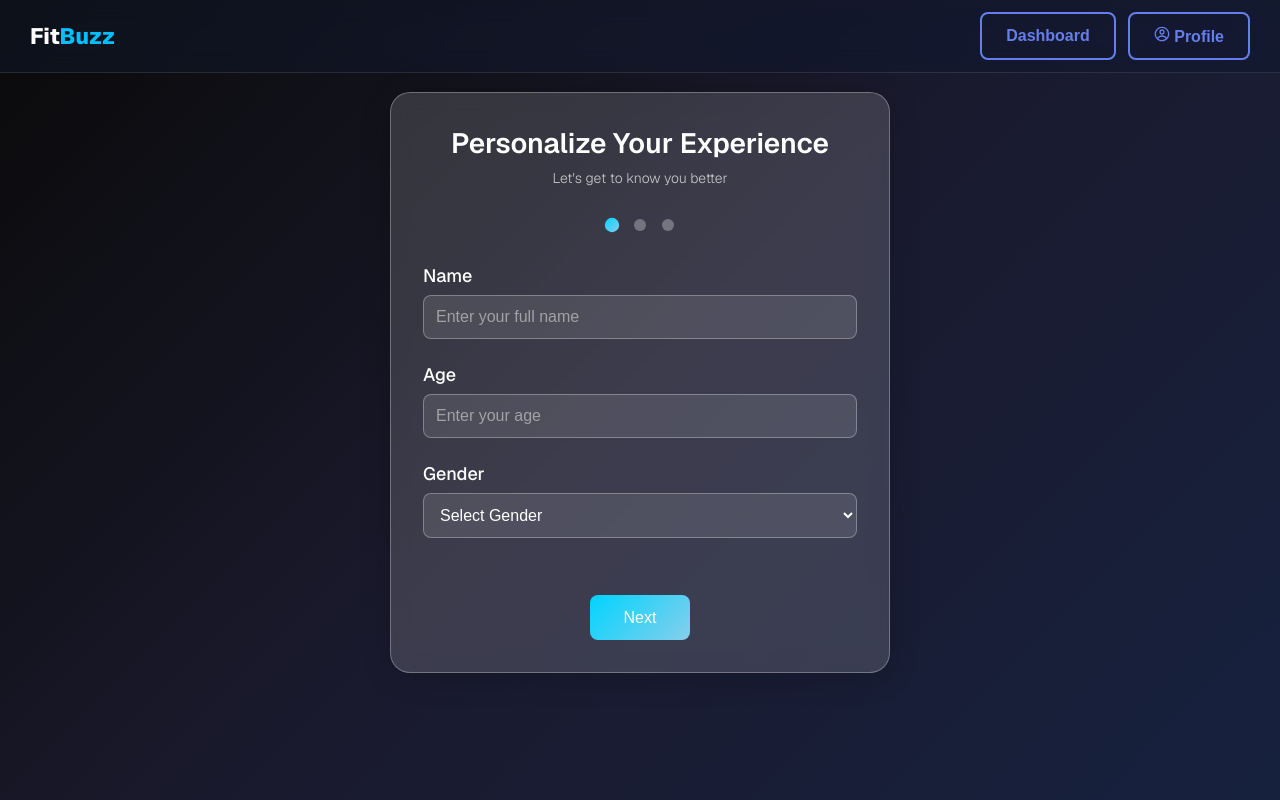
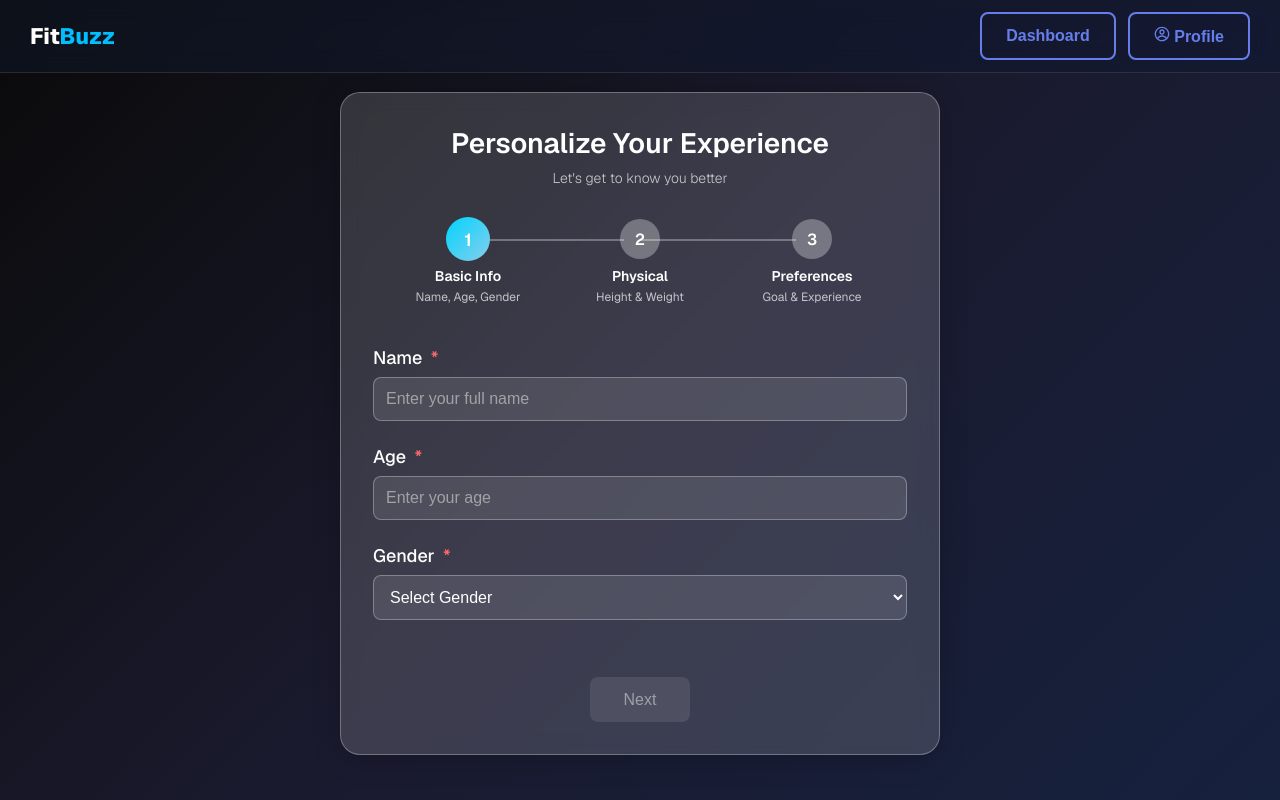
Before and after one commit to tusharrajput001/FitBuzz, a React (Vite) app: page /wizard in a window 1280 px wide. Built offline with nearby package versions, Linux system fonts and the light colour scheme; no server answers; sample sign-in values are in the browser's storage.

Commit message:
api integration and wizard update

```diff
--- a/src/UserInfoWizard/Form 1/Form1.css
+++ b/src/UserInfoWizard/Form 1/Form1.css
@@ -13,6 +13,11 @@
   font-weight: 500;
   margin-bottom: 0.5rem;
   text-align: left;
+}
+
+.form1-container .form-field h2 .required {
+  color: #ff6b6b;
+  margin-left: 4px;
 }
 
 .form1-container .form-field input,
@@ -36,6 +41,12 @@
 .form1-container .form-field select:focus {
   border-color: #00d4ff;
   box-shadow: 0 0 0 2px rgba(0, 212, 255, 0.2);
+}
+
+.form1-container .form-field input.filled,
+.form1-container .form-field select.filled {
+  border-color: #00d4ff;
+  background: rgba(0, 212, 255, 0.1);
 }
 
 .form1-container .form-field select {
--- a/src/UserInfoWizard/Form 1/Form1.jsx
+++ b/src/UserInfoWizard/Form 1/Form1.jsx
@@ -5,7 +5,7 @@ const Form1 = ({ formData, handleChange }) => {
   return (
     <div className="form1-container">
       <div className="form-field">
-        <h2>Name</h2>
+        <h2>Name <span className="required">*</span></h2>
         <input
           type="text"
           name="name"
@@ -13,10 +13,11 @@ const Form1 = ({ formData, handleChange }) => {
           value={formData.name}
           onChange={handleChange}
           required
+          className={formData.name ? "filled" : ""}
         />
       </div>
       <div className="form-field">
-        <h2>Age</h2>
+        <h2>Age <span className="required">*</span></h2>
         <input
           type="number"
           name="age"
@@ -26,11 +27,18 @@ const Form1 = ({ formData, handleChange }) => {
           min="13"
           max="100"
           required
+          className={formData.age ? "filled" : ""}
         />
       </div>
       <div className="form-field">
-        <h2>Gender</h2>
-        <select name="gender" value={formData.gender} onChange={handleChange} required>
+        <h2>Gender <span className="required">*</span></h2>
+        <select
+          name="gender"
+          value={formData.gender}
+          onChange={handleChange}
+          required
+          className={formData.gender ? "filled" : ""}
+        >
           <option value="">Select Gender</option>
           <option value="Male">Male</option>
           <option value="Female">Female</option>
--- a/src/UserInfoWizard/Form 2/Form2.jsx
+++ b/src/UserInfoWizard/Form 2/Form2.jsx
@@ -5,7 +5,7 @@ const Form2 = ({ formData, handleChange }) => {
   return (
     <div className="form2-container">
       <div className="form-field">
-        <h2>Height</h2>
+        <h2>Height <span className="required">*</span></h2>
         <input
           type="number"
           name="height"
@@ -15,10 +15,11 @@ const Form2 = ({ formData, handleChange }) => {
           min="100"
           max="250"
           required
+          className={formData.height ? "filled" : ""}
         />
       </div>
       <div className="form-field">
-        <h2>Weight</h2>
+        <h2>Weight <span className="required">*</span></h2>
         <input
           type="number"
           name="weight"
@@ -29,6 +30,7 @@ const Form2 = ({ formData, handleChange }) => {
           max="300"
           step="0.1"
           required
+          className={formData.weight ? "filled" : ""}
         />
       </div>
     </div>
--- a/src/UserInfoWizard/WizardForm.css
+++ b/src/UserInfoWizard/WizardForm.css
@@ -10,7 +10,7 @@
   box-shadow: 0 4px 30px rgba(0, 0, 0, 0.2);
   min-width: 300px;
   margin: 2rem auto;
-  max-width: 500px;
+  max-width: 600px;
 }
 
 .wizard-form-container > h1 {
@@ -27,30 +27,69 @@
   align-items: center;
   margin-bottom: 2rem;
   gap: 1rem;
+  width: 100%;
+  max-width: 500px;
+}
+
+.step-item {
+  display: flex;
+  flex-direction: column;
+  align-items: center;
+  position: relative;
+  flex: 1;
 }
 
 .step-dot {
-  width: 12px;
-  height: 12px;
+  width: 40px;
+  height: 40px;
   border-radius: 50%;
   background: rgba(255, 255, 255, 0.3);
   transition: all 0.3s ease;
+  display: flex;
+  align-items: center;
+  justify-content: center;
+  color: white;
+  font-weight: 600;
+  font-size: 16px;
+  margin-bottom: 0.5rem;
 }
 
 .step-dot.active {
   background: linear-gradient(135deg, #00d4ff, #87ceeb);
-  transform: scale(1.2);
+  transform: scale(1.1);
 }
 
 .step-dot.completed {
-  background: rgba(0, 212, 255, 0.6);
+  background: linear-gradient(135deg, #00d4ff, #87ceeb);
+  transform: scale(1.1);
+}
+
+.step-info {
+  text-align: center;
+  margin-bottom: 0.5rem;
+}
+
+.step-title {
+  color: white;
+  font-weight: 600;
+  font-size: 14px;
+  margin-bottom: 0.25rem;
+}
+
+.step-description {
+  color: rgba(255, 255, 255, 0.7);
+  font-size: 12px;
 }
 
 .step-line {
-  width: 40px;
+  position: absolute;
+  top: 20px;
+  left: 50%;
+  width: 100%;
   height: 2px;
   background: rgba(255, 255, 255, 0.3);
   transition: background 0.3s ease;
+  z-index: -1;
 }
 
 .step-line.completed {
@@ -67,6 +106,14 @@
   gap: 1rem;
   justify-content: center;
   margin-top: 2rem;
+}
+
+.wizard-buttons {
+  display: flex;
+  gap: 1rem;
+  justify-content: center;
+  margin-top: 2rem;
+  width: 100%;
 }
 
 .wizard-btn {
@@ -112,13 +159,35 @@
     padding: 1.5rem;
     min-width: 250px;
     margin: 1rem;
+    max-width: 100%;
   }
 
   .wizard-form-container > h1 {
     font-size: 24px;
   }
 
-  .button-group {
+  .step-indicator {
+    flex-direction: column;
+    gap: 1rem;
+  }
+
+  .step-item {
+    flex-direction: row;
+    align-items: center;
+    gap: 1rem;
+    width: 100%;
+  }
+
+  .step-line {
+    display: none;
+  }
+
+  .step-info {
+    text-align: left;
+    margin-bottom: 0;
+  }
+
+  .wizard-buttons {
     flex-direction: column;
     gap: 0.5rem;
   }
@@ -128,12 +197,4 @@
     height: 45px;
     font-size: 14px;
   }
-
-  .step-indicator {
-    gap: 0.5rem;
-  }
-
-  .step-line {
-    width: 30px;
-  }
 }
--- a/src/UserInfoWizard/WizardForm.jsx
+++ b/src/UserInfoWizard/WizardForm.jsx
@@ -1,31 +1,124 @@
 import React, { useState } from "react";
+import { useNavigate } from "react-router-dom";
 import Form1 from "./Form 1/Form1";
 import Form2 from "./Form 2/Form2";
 import Form3 from "./Form 3/Form3";
+import LoadingPopup from "../components/LoadingPopup/LoadingPopup";
+import workoutDietService from "../services/workoutDiet/workoutDietService";
 import "./WizardForm.css";
 
 const WizardForm = () => {
   const [step, setStep] = useState(1);
+  const [isLoading, setIsLoading] = useState(false);
   const [formData, setFormData] = useState({
     name: "",
     age: "",
     gender: "",
     height: "",
     weight: "",
-    goal:"",
-    diet_preference:"",
+    goal: "",
+    diet_preference: "",
     workout: "",
   });
+
+  const navigate = useNavigate();
+
+  const steps = [
+    { number: 1, title: "Basic Info", description: "Name, Age, Gender" },
+    { number: 2, title: "Physical", description: "Height & Weight" },
+    { number: 3, title: "Preferences", description: "Goal & Experience" }
+  ];
 
   const handleChange = (e) => {
     setFormData({ ...formData, [e.target.name]: e.target.value });
   };
 
-  const nextStep = () => setStep((prev) => prev + 1);
+  const validateCurrentStep = () => {
+    switch (step) {
+      case 1:
+        return formData.name && formData.age && formData.gender;
+      case 2:
+        return formData.height && formData.weight;
+      case 3:
+        return formData.goal && formData.diet_preference && formData.workout;
+      default:
+        return true;
+    }
+  };
+
+  const nextStep = () => {
+    if (validateCurrentStep()) {
+      setStep((prev) => prev + 1);
+    } else {
+      alert("Please fill in all required fields before proceeding to the next step.");
+    }
+  };
+
   const prevStep = () => setStep((prev) => prev - 1);
 
-  const handleSubmit = () => {
-    alert("Form submitted: " + JSON.stringify(formData));
+  const validateForm = () => {
+    const requiredFields = ['name', 'age', 'gender', 'height', 'weight', 'goal', 'diet_preference', 'workout'];
+    const missingFields = requiredFields.filter(field => !formData[field]);
+
+    if (missingFields.length > 0) {
+      alert(`Please fill in all required fields: ${missingFields.join(', ')}`);
+      return false;
+    }
+
+    // Additional validation
+    if (formData.age < 13 || formData.age > 100) {
+      alert("Age must be between 13 and 100");
+      return false;
+    }
+
+    if (formData.height < 100 || formData.height > 250) {
+      alert("Height must be between 100cm and 250cm");
+      return false;
+    }
+
+    if (formData.weight < 30 || formData.weight > 300) {
+      alert("Weight must be between 30kg and 300kg");
+      return false;
+    }
+
+    return true;
+  };
+
+  const handleSubmit = async () => {
+    if (!validateForm()) {
+      return;
+    }
+
+    try {
+      setIsLoading(true);
+
+      // Prepare the data for the API
+      const apiData = {
+        ...formData,
+        age: parseInt(formData.age),
+        height: parseInt(formData.height),
+        weight: parseFloat(formData.weight)
+      };
+
+      console.log("Submitting form data:", apiData);
+
+      // Call the API to generate workout and diet plan
+      const response = await workoutDietService.generatePlan(apiData);
+
+      console.log("Plan generated successfully:", response);
+
+      // Store the generated plan data in localStorage for use in dashboard
+      localStorage.setItem('userPlan', JSON.stringify(response));
+
+      // Navigate to dashboard after successful response
+      navigate('/dashboard');
+
+    } catch (error) {
+      console.error("Error generating plan:", error);
+      alert("Failed to generate plan. Please try again.");
+    } finally {
+      setIsLoading(false);
+    }
   };
 
   return (
@@ -36,9 +129,20 @@ const WizardForm = () => {
       </div>
 
       <div className="step-indicator">
-        <div className={`step-dot ${step >= 1 ? 'active' : ''} ${step > 1 ? 'completed' : ''}`}></div>
-        <div className={`step-dot ${step >= 2 ? 'active' : ''} ${step > 2 ? 'completed' : ''}`}></div>
-        <div className={`step-dot ${step >= 3 ? 'active' : ''}`}></div>
+        {steps.map((stepInfo, index) => (
+          <div key={stepInfo.number} className="step-item">
+            <div className={`step-dot ${step >= stepInfo.number ? 'active' : ''} ${step > stepInfo.number ? 'completed' : ''}`}>
+              {step > stepInfo.number ? '✓' : stepInfo.number}
+            </div>
+            <div className="step-info">
+              <div className="step-title">{stepInfo.title}</div>
+              <div className="step-description">{stepInfo.description}</div>
+            </div>
+            {index < steps.length - 1 && (
+              <div className={`step-line ${step > stepInfo.number ? 'completed' : ''}`}></div>
+            )}
+          </div>
+        ))}
       </div>
 
       <div className="wizard-form-content">
@@ -54,16 +158,26 @@ const WizardForm = () => {
           </button>
         )}
         {step < 3 && (
-          <button className="wizard-btn wizard-btn-next" onClick={nextStep}>
+          <button
+            className="wizard-btn wizard-btn-next"
+            onClick={nextStep}
+            disabled={!validateCurrentStep()}
+          >
             Next
           </button>
         )}
         {step === 3 && (
-          <button className="wizard-btn wizard-btn-submit" onClick={handleSubmit}>
-            Submit
+          <button
+            className="wizard-btn wizard-btn-submit"
+            onClick={handleSubmit}
+            disabled={isLoading}
+          >
+            {isLoading ? "Submitting..." : "Submit"}
           </button>
         )}
       </div>
+
+      <LoadingPopup isVisible={isLoading} />
     </div>
   );
 };
--- /dev/null
+++ b/src/components/LoadingPopup/LoadingPopup.css
@@ -0,0 +1,43 @@
+.loading-overlay {
+  position: fixed;
+  top: 0;
+  left: 0;
+  width: 100%;
+  height: 100%;
+  background-color: rgba(0, 0, 0, 0.5);
+  display: flex;
+  justify-content: center;
+  align-items: center;
+  z-index: 1000;
+}
+
+.loading-popup {
+  background: white;
+  padding: 2rem;
+  border-radius: 12px;
+  box-shadow: 0 10px 30px rgba(0, 0, 0, 0.3);
+  text-align: center;
+  min-width: 300px;
+}
+
+.loading-spinner {
+  width: 50px;
+  height: 50px;
+  border: 4px solid #f3f3f3;
+  border-top: 4px solid #3498db;
+  border-radius: 50%;
+  animation: spin 1s linear infinite;
+  margin: 0 auto 1rem;
+}
+
+.loading-message {
+  font-size: 1.1rem;
+  color: #333;
+  margin: 0;
+  font-weight: 500;
+}
+
+@keyframes spin {
+  0% { transform: rotate(0deg); }
+  100% { transform: rotate(360deg); }
+}
--- /dev/null
+++ b/src/components/LoadingPopup/LoadingPopup.jsx
@@ -0,0 +1,17 @@
+import React from "react";
+import "./LoadingPopup.css";
+
+const LoadingPopup = ({ isVisible, message = "Generating plan..." }) => {
+  if (!isVisible) return null;
+
+  return (
+    <div className="loading-overlay">
+      <div className="loading-popup">
+        <div className="loading-spinner"></div>
+        <p className="loading-message">{message}</p>
+      </div>
+    </div>
+  );
+};
+
+export default LoadingPopup;
```
Also changed, not shown: src/UserInfoWizard/Form 2/Form2.css (+10 -0 lines), src/UserInfoWizard/Form 3/Form3.css (+10 -0 lines), src/UserInfoWizard/Form 3/Form3.jsx (+24 -6 lines).
